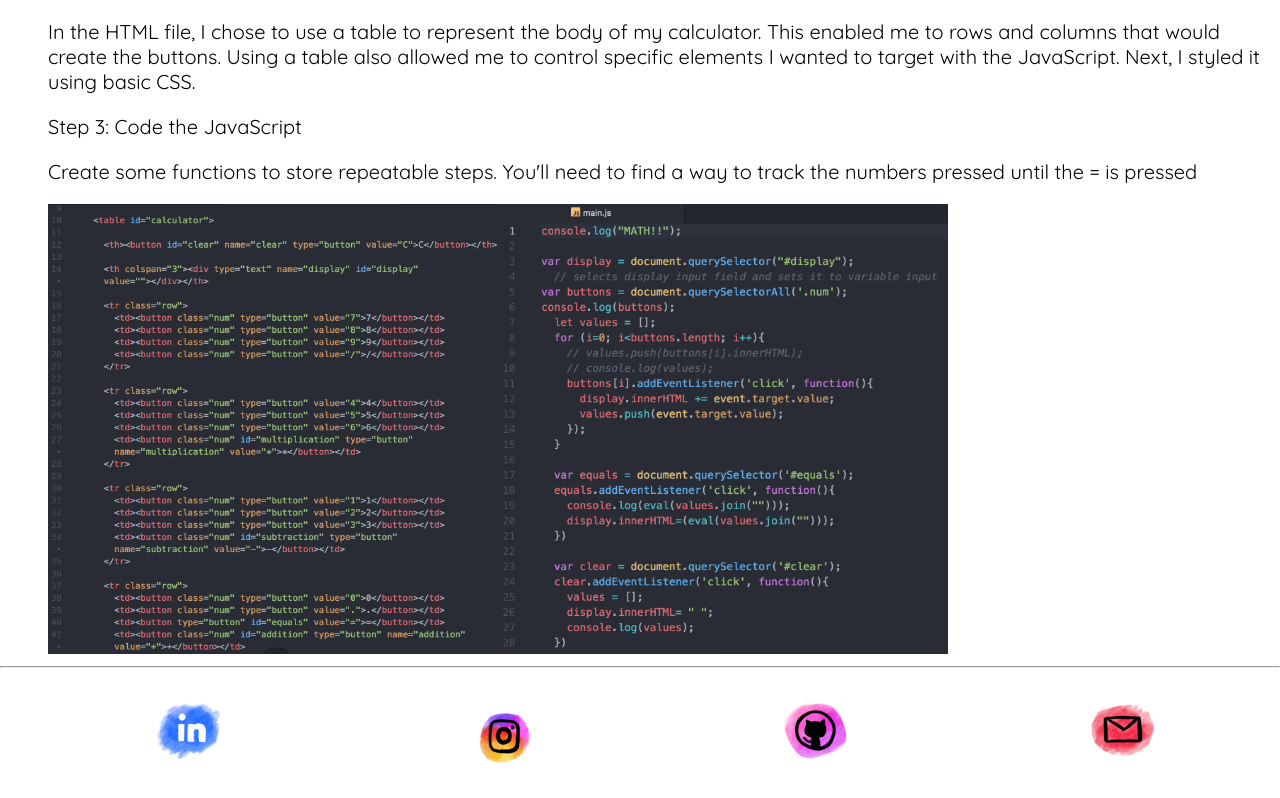
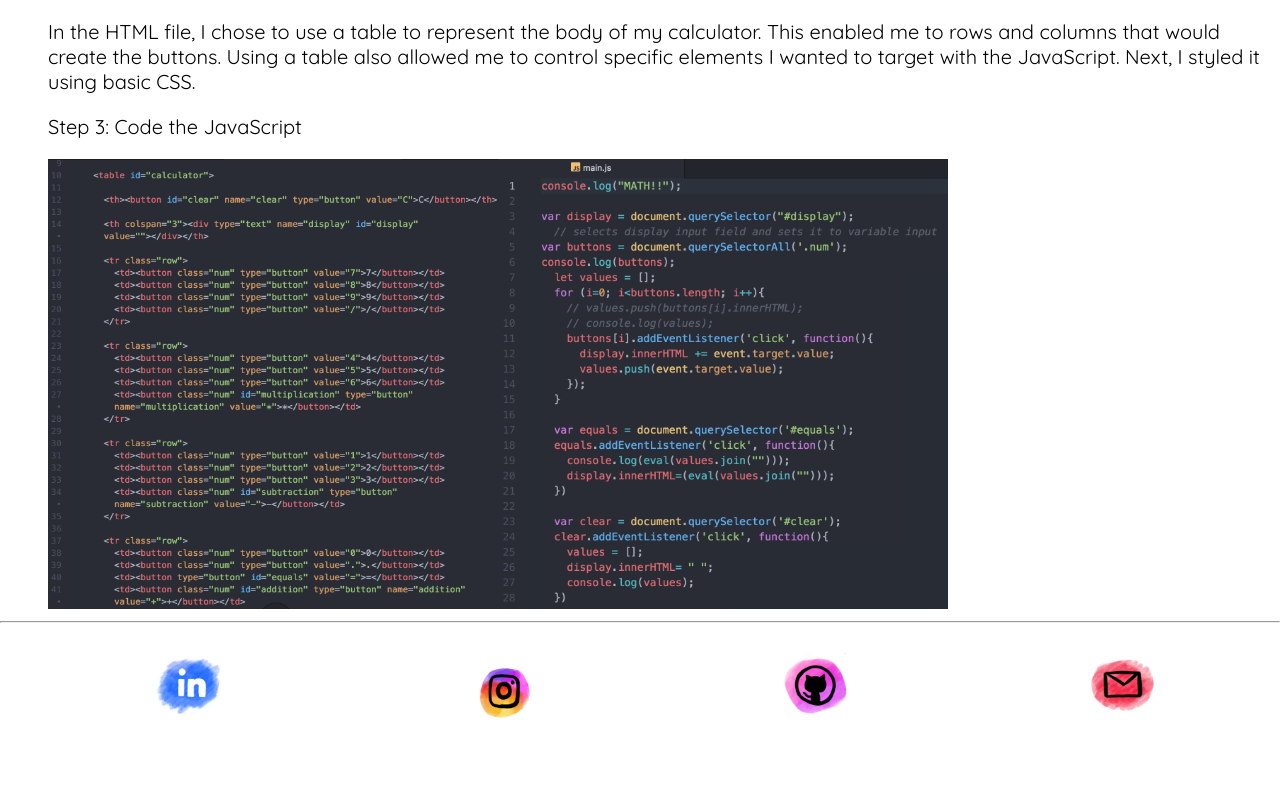
Before and after one commit to designbright/ReactPortfolioApp, a React (Create React App) app: page /JavaScriptCalculator in a window 1280 px wide. Shown: the part 821-1619 px from the top of the page. After the commit the page ends 1574 px from the top, so only its background shows below. Built offline with nearby package versions, Linux system fonts and the light colour scheme.

Commit message:
updated JavaScript Project content

```diff
--- a/src/Components/JavaScriptCalculator.js
+++ b/src/Components/JavaScriptCalculator.js
@@ -32,12 +32,11 @@
         <section id="portfolioWrapper">
           <div id="contentText">
             <h3 id="contentHeader">OVERVIEW</h3>
-            <p>The goal of this project was to build a calculator using JavaScript. The project was designed to help me understand how to write basic JavaScript functions,  algorithms, and work with the DOM to respond to user inputs. </p>
+            <p>The goal of this project was to build a calculator using JavaScript. The project was designed to help me understand how to write basic JavaScript functions, algorithms, and work with the DOM to respond to user inputs. </p>
 
             <p>The JavaScript calculator was a project that I completed in July 2017 as part of The Iron Yard's Full-Stack Web Development Program. The Iron Yard was an immersive coding boot camp designed to help new developers learn the fundamentals of front and back-end programming languages.</p>
 
-            <p>The tools I used to complete this project were Google Chrome, Chrome Developer Tool - Inspect, Atom Text Editor, and GitHub. The languages used in the project were HTML, CSS, and JavaScript.
-            </p>
+            <p>The tools I used to complete this project were Google Chrome, Chrome Developer Tool - Inspect, Atom Text Editor, and GitHub. The languages used in the project were HTML, CSS, and JavaScript. </p>
 
           <p>
             <ul>
@@ -62,12 +61,9 @@
                 <p>In the HTML file, I chose to use a table to represent the body of my calculator. This enabled me to  rows and columns that would create the buttons. Using a table also allowed me to control specific elements I wanted to target with the JavaScript.  Next, I styled it using basic CSS. </p>
 
               <p>Step 3: Code the JavaScript</p>
-                <p>Create some functions to store repeatable steps. You'll need to find a way to track the numbers pressed until the = is pressed</p>
-
             </div>
           </div>
         </section>
-
 
         <img id="htmlCodeSnip" alt="HTML Code Snippet" src={HTMLcode} height="450" width="450"/>
         <img id="JSCodeSnip" alt="profilePic" src={JScode} height="450" width="450"/>
@@ -75,14 +71,11 @@
         <section id="footer">
           <hr/>
           <ul id="footerNav">
-
-          <a href="https://www.linkedin.com/in/kelly-miller-b2417756/
-" id="linkedin" target="_blank">
+            <a href="https://www.linkedin.com/in/kelly-miller-b2417756/" id="linkedin" target="_blank">
               <img id="linkedinLogo" alt="linkedinLogo" src={linkedin}/>
             </a>
 
-          <a href="https://www.instagram.com/design_bright/
-" id="instagram" target="_blank">
+            <a href="https://www.instagram.com/design_bright/" id="instagram" target="_blank">
               <img id="instagramLogo" alt="instagramLogo" src={instagram}/>
             </a>
 
```
Lines whose indentation alone changed are shown as unchanged.
